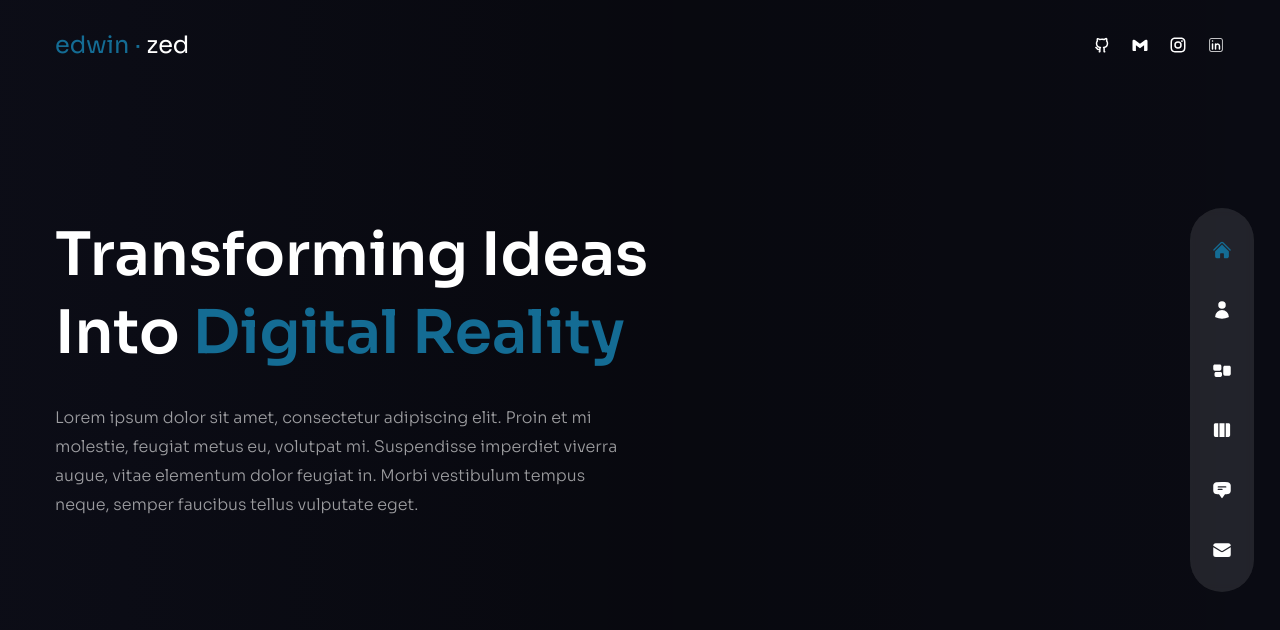
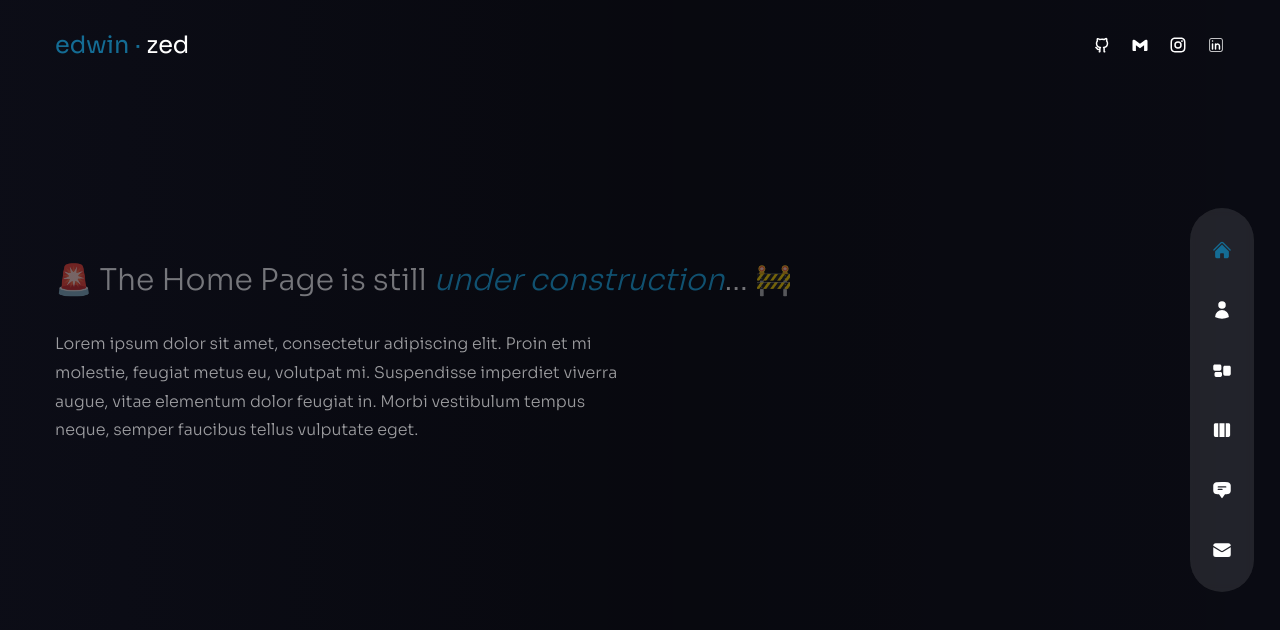
Before and after one commit to EdwinBayingana/portfolio, a Next.js app: page / in a window 1280 px wide. Shown: the top 630 px of the page. Built offline with nearby package versions, Linux system fonts and the light colour scheme.

Commit message:
change the sliding loader color

```diff
--- a/components/Header.js
+++ b/components/Header.js
@@ -9,14 +9,12 @@ const Header = () => {
     <header className="absolute z-30 w-full flex items-center px-16 xl:px-0 xl:h-[90px]">
       <div className="container mx-auto">
         <div className="flex flex-col lg:flex-row justify-between items-center gap-y-6 py-8">
-          {/* Dummy Logo with a design of interest */}
           <Link href={'/'}>
             <h1 className="text-accent text-2xl">
               edwin · <span className="text-white">zed</span>
             </h1>
           </Link>
 
-          {/* Socials */}
           <Socials />
         </div>
       </div>
--- a/components/Transition.js
+++ b/components/Transition.js
@@ -20,7 +20,7 @@ const Transition = () => {
   return (
     <>
       <motion.div
-        className="fixed top-0 bottom-0 right-full w-screen h-screen z-30 bg-[#2e2257]"
+        className="fixed top-0 bottom-0 right-full w-screen h-screen z-30 bg-[#0b4b69]"
         variants={transitionVariants}
         initial="initial"
         animate="animate"
@@ -29,7 +29,7 @@ const Transition = () => {
       ></motion.div>
 
       <motion.div
-        className="fixed top-0 bottom-0 right-full w-screen h-screen z-20 bg-[#3b2d71]"
+        className="fixed top-0 bottom-0 right-full w-screen h-screen z-20 bg-[#0b3a50]"
         variants={transitionVariants}
         initial="initial"
         animate="animate"
@@ -38,7 +38,7 @@ const Transition = () => {
       ></motion.div>
 
       <motion.div
-        className="fixed top-0 bottom-0 right-full w-screen h-screen z-10 bg-[#4b3792]"
+        className="fixed top-0 bottom-0 right-full w-screen h-screen z-10 bg-[#05293a]"
         variants={transitionVariants}
         initial="initial"
         animate="animate"
--- a/pages/about/index.js
+++ b/pages/about/index.js
@@ -99,7 +99,7 @@ const About = () => {
   const [index, setIndex] = useState(0);
   return (
     <div className="h-full bg-primary/30 py-32 text-center xl:text-left">
-      <Circles />
+      {/* <Circles /> */}
       {/* Avatar img */}
       <motion.div
         variants={fadeIn('right', 0.2)}
--- a/pages/index.js
+++ b/pages/index.js
@@ -21,8 +21,11 @@ const Home = () => {
             exit="hidden"
             className="h1"
           >
-            Transforming Ideas <br />
-            Into <span className="text-accent"> Digital Reality</span>
+            <p className="animate-pulse text-3xl">
+              🚨 The Home Page is still&nbsp;
+              <span className="text-accent italic">under construction</span>...
+              🚧
+            </p>
           </motion.h1>
           {/* subtitle */}
           <motion.p
@@ -36,6 +39,8 @@ const Home = () => {
             molestie, feugiat metus eu, volutpat mi. Suspendisse imperdiet
             viverra augue, vitae elementum dolor feugiat in. Morbi vestibulum
             tempus neque, semper faucibus tellus vulputate eget.
+            <br />
+            <br />
           </motion.p>
           {/* btn */}
           <div className="flex justify-center xl:hidden relative">
--- a/pages/services/index.js
+++ b/pages/services/index.js
@@ -8,7 +8,7 @@ import { fadeIn } from '../../variants';
 const Services = () => {
   return (
     <div className="h-full bg-primary/30 py-36 flex items-center">
-      <Circles />
+      {/* <Circles /> */}
       <div className="container mx-auto">
         <div className="flex flex-col xl:flex-row gap-x-8">
           {/* text */}
@@ -47,7 +47,7 @@ const Services = () => {
           </motion.div>
         </div>
       </div>
-      <Bulb />
+      {/* <Bulb /> */}
     </div>
   );
 };
--- a/pages/work/index.js
+++ b/pages/work/index.js
@@ -8,7 +8,7 @@ import { fadeIn } from '../../variants';
 const Work = () => {
   return (
     <div className="h-full bg-primary/30 py-36 flex items-center">
-      <Circles />
+      {/* <Circles /> */}
       <div className="container mx-auto">
         <div className="flex flex-col xl:flex-row gap-x-8">
           {/* text */}
```
